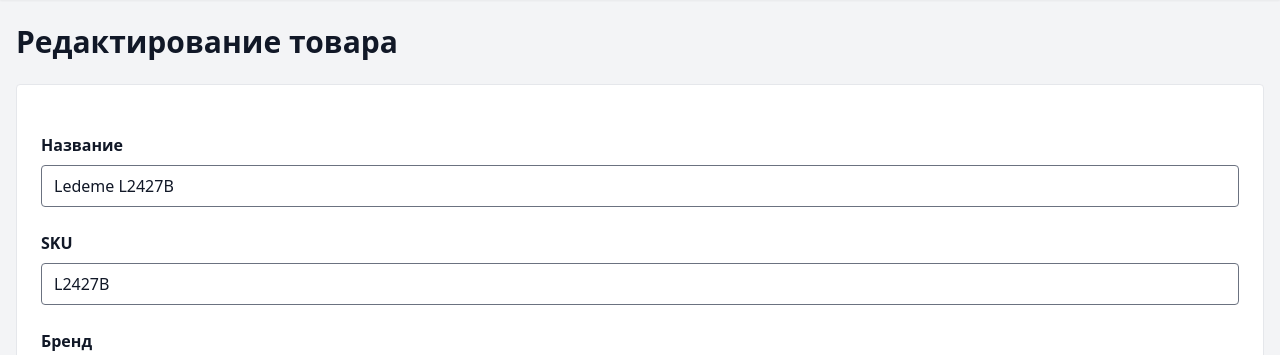
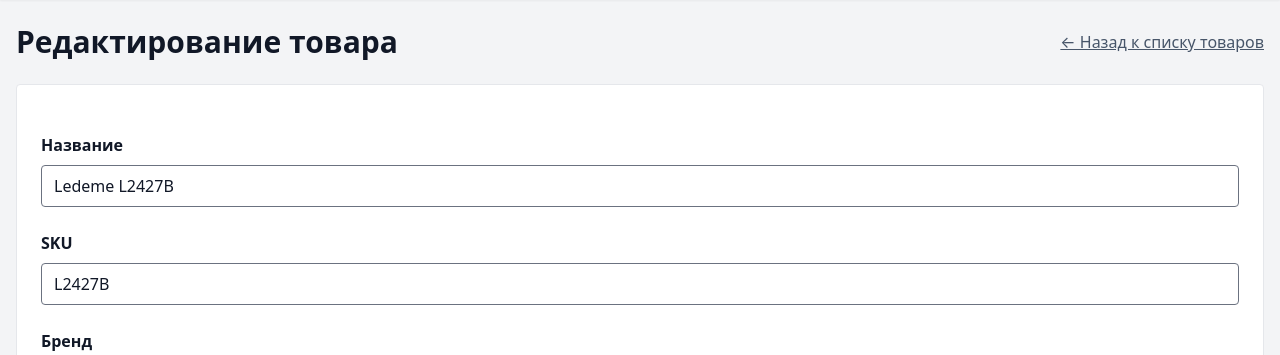
Before and after one commit to zalex350/baza-petrovich, a Laravel app: page /admin/product/1 in a window 1280 px wide; the page is wider, and only the part inside the window is pictured. Shown: the part 65-420 px from the top of that part. Run offline with Laravel 12, Linux system fonts and the light colour scheme; the visitor is signed in with stand-in values (Sample User, id 1); data comes from the database, SQL or seed files in the repository; style sheets or scripts are compiled from the project's sources.

Commit message:
fix: run is_published migration + add back links to admin product forms
- php artisan migrate применил 2026_09_23_073801_add_is_published_to_products_table
  на боевой MySQL (колонка отсутствовала → 500 при store())
- Добавлена ссылка «← Назад к списку товаров» в product.blade.php
- Унифицирована формулировка ссылки в product_create.blade.php

Co-Authored-By: Claude Sonnet 4.6 <noreply@anthropic.com>

```diff
--- a/resources/views/admin/product.blade.php
+++ b/resources/views/admin/product.blade.php
@@ -4,9 +4,20 @@
 
 @section('content')
 
-<h1 class="text-3xl font-bold mb-6">
-    Редактирование товара
-</h1>
+<div class="flex items-center justify-between mb-6">
+
+    <h1 class="text-3xl font-bold">
+        Редактирование товара
+    </h1>
+
+    <a
+        href="/admin/products"
+        class="text-slate-600 underline"
+    >
+        ← Назад к списку товаров
+    </a>
+
+</div>
 
 <div class="bg-white border rounded p-6">
 
--- a/resources/views/admin/product_create.blade.php
+++ b/resources/views/admin/product_create.blade.php
@@ -14,7 +14,7 @@
         href="/admin/products"
         class="text-slate-600 underline"
     >
-        ← К списку товаров
+        ← Назад к списку товаров
     </a>
 
 </div>
```
